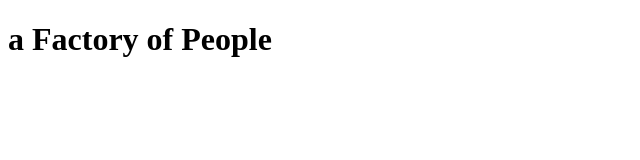
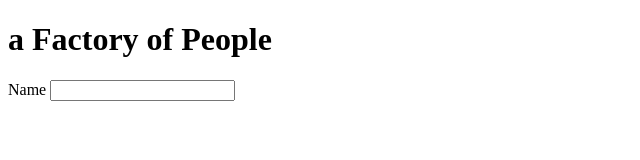
Before and after one commit to xtbc17s2/people-factory, a plain HTML site: page index.html in a window 1280 px wide. Shown: the whole page, without its empty margins (0-640 px from the left). Drawn offline with Linux system fonts and the light colour scheme.

Commit message:
Add a text box

```diff
--- a/index.html
+++ b/index.html
@@ -10,5 +10,15 @@
   <body>
     <h1>a Factory of People</h1>
 
+    <section>
+      <div>
+        <form>
+          <p>
+            <label for="personName">Name</label>
+            <input type="text" name="personName">
+          </p>
+        </form>
+      </div>
+    </section>
   </body>
 </html>
```
